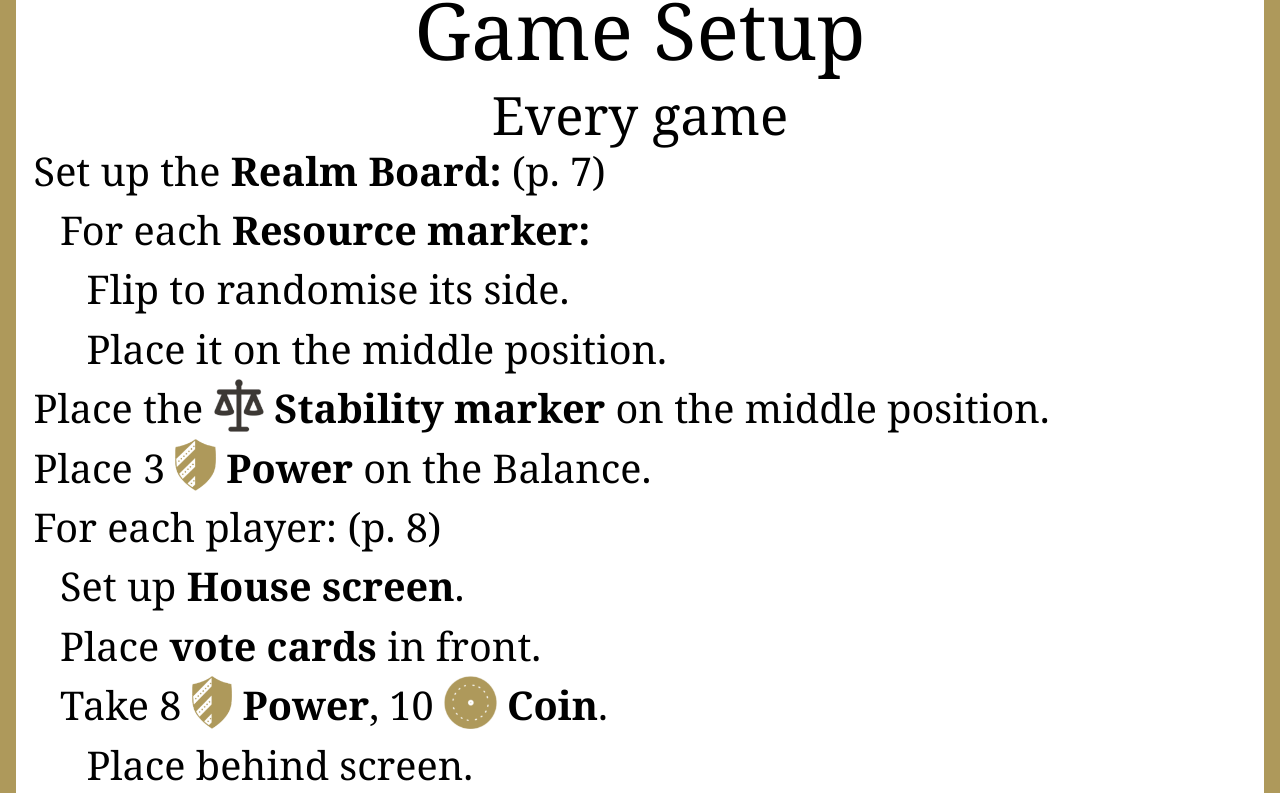
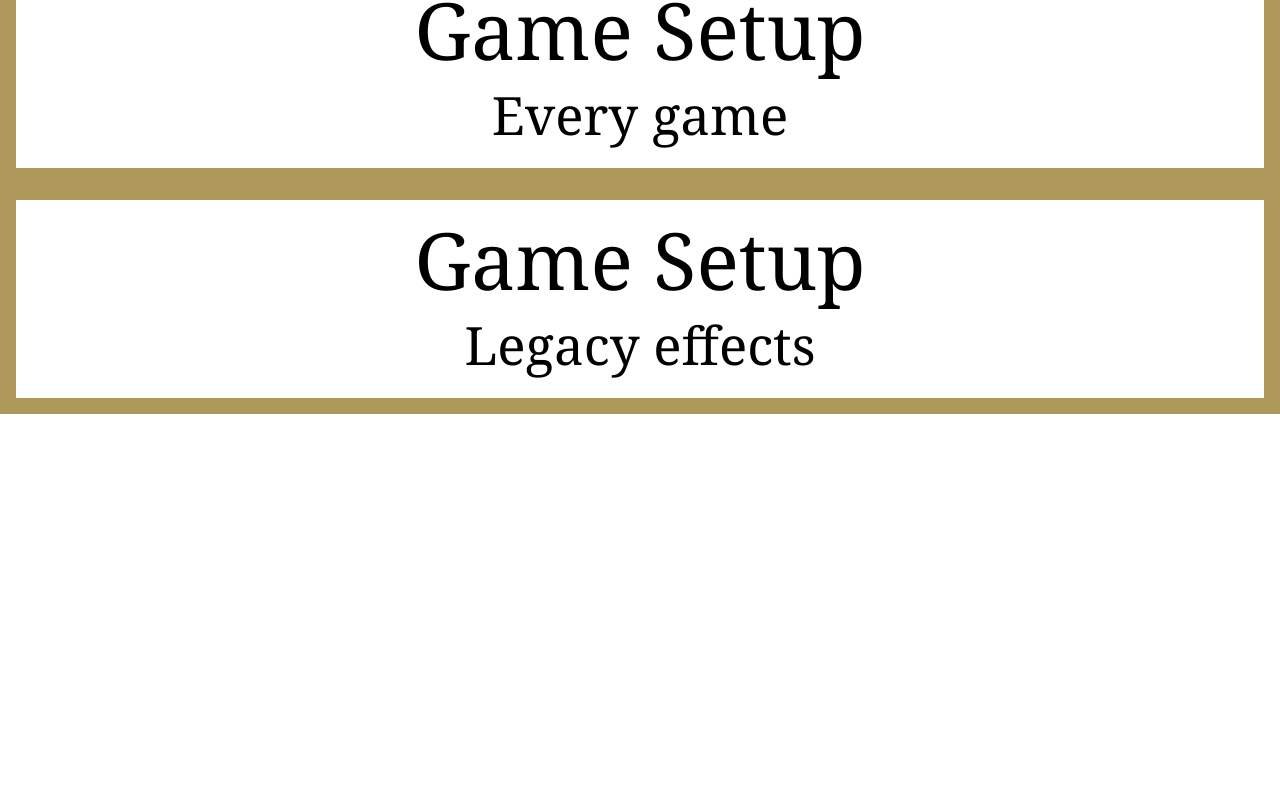
Before and after one commit to nick1n/heat, a Vue app: page /#/king in a window 1280 px wide. Shown: the part 6620-7413 px from the top of the page. After the commit the page ends 7034 px from the top, so only its background shows below. Built offline with nearby package versions, Linux system fonts and the light colour scheme.

Commit message:
made game setup cards collapsible

```diff
--- a/src/views/KingAidView.vue
+++ b/src/views/KingAidView.vue
@@ -1,5 +1,9 @@
 <script setup lang="ts">
 // import IconText from '../components/IconText.vue'
+import { ref } from 'vue'
+
+const cardLegacy = ref(true)
+const cardGame = ref(true)
 
 function handleAnchor(event: MouseEvent) {
   const target = event.target as HTMLAnchorElement
@@ -299,9 +303,11 @@ function handleAnchor(event: MouseEvent) {
     </div>
 
     <div class="border-[2vmin] border-[#AE995B] p-4 pt-0">
-      <h2 class="text-center text-7xl leading-normal">Game Setup</h2>
-      <h2 class="text-center text-5xl">Every game</h2>
-      <div>
+      <button class="w-full" @click="() => (cardGame = !cardGame)">
+        <h2 class="text-center text-7xl leading-normal">Game Setup</h2>
+        <h2 class="text-center text-5xl">Every game</h2>
+      </button>
+      <div :class="{ hidden: cardGame }">
         <div>Set up the <strong>Realm Board:</strong> (p. 7)</div>
         <div class="pl-6">For each <strong>Resource marker:</strong></div>
         <div class="pl-12">Flip to randomise its side.</div>
@@ -337,9 +343,11 @@ function handleAnchor(event: MouseEvent) {
     </div>
 
     <div class="border-[2vmin] border-[#AE995B] p-4 pt-0">
-      <h2 class="text-center text-7xl leading-normal">Game Setup</h2>
-      <h2 class="text-center text-5xl">Legacy effects</h2>
-      <div>
+      <button class="w-full" @click="() => (cardLegacy = !cardLegacy)">
+        <h2 class="text-center text-7xl leading-normal">Game Setup</h2>
+        <h2 class="text-center text-5xl">Legacy effects</h2>
+      </button>
+      <div :class="{ hidden: cardLegacy }">
         <div class="pl-6 -indent-6"><strong>Set up Event cards:</strong> use instructions on each card. (p. 10)</div>
         <div class="pl-6 -indent-6"><strong>Story Legacy:</strong> For each Storyline:</div>
         <div class="pl-12 -indent-6">Order Story cards with highest number on top. (p. 10)</div>
```
